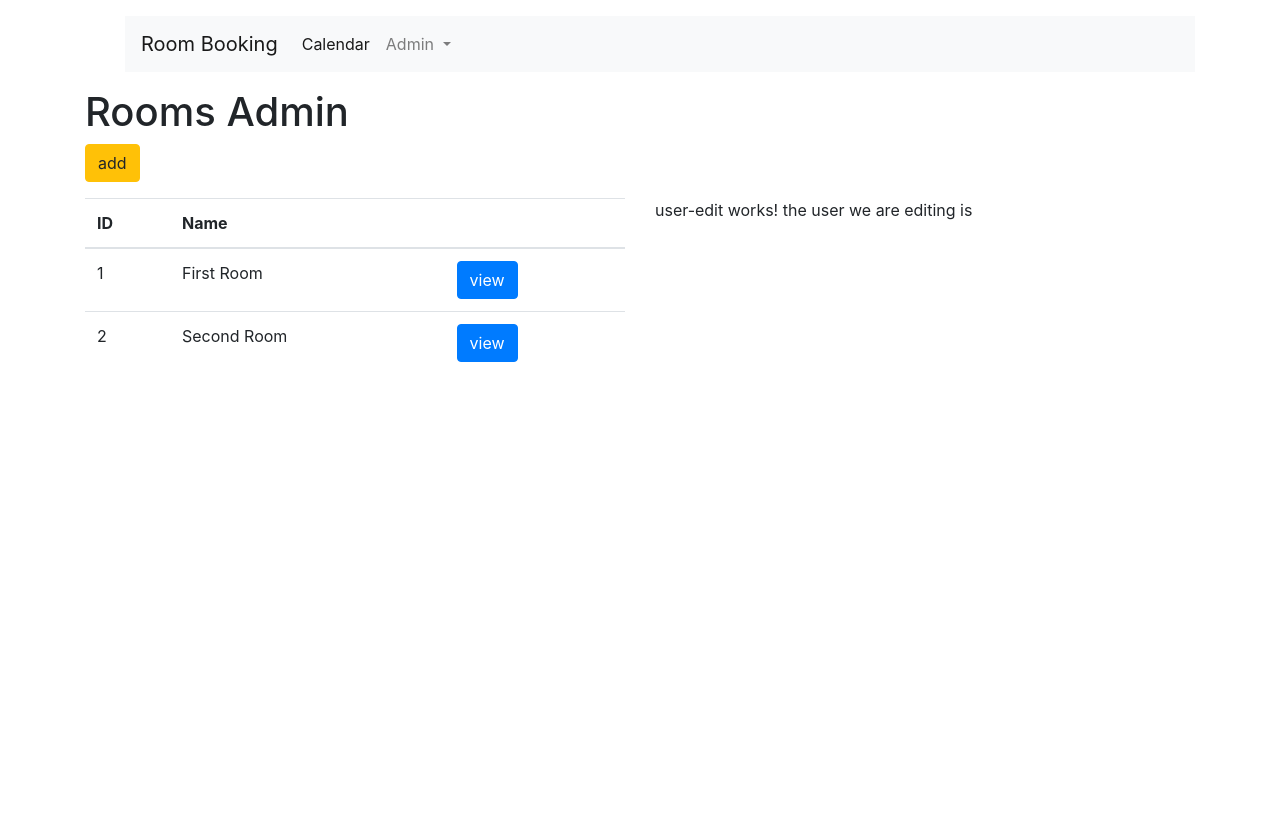
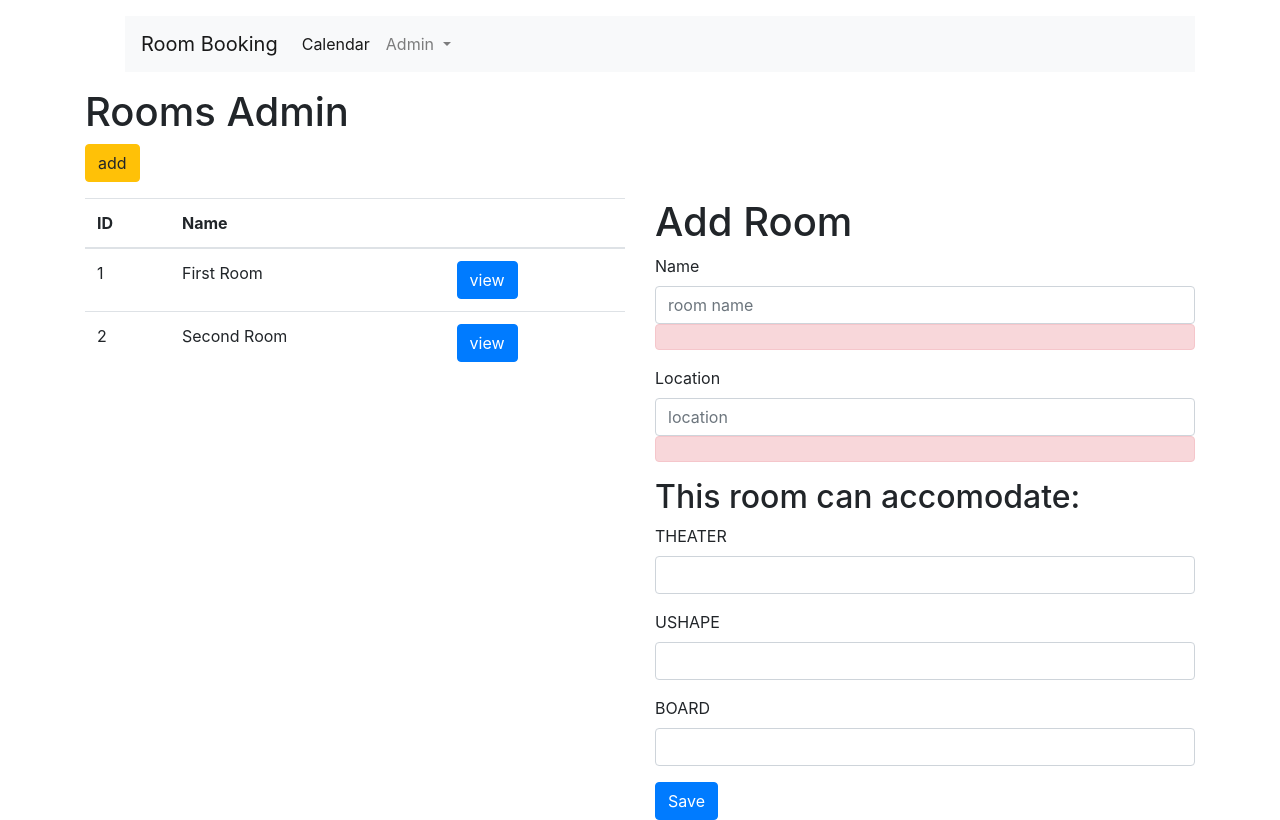
Before and after one commit to foxlovecat1989/RoomBookingClientV2, an Angular app: page /admin/rooms in a window 1280 px wide. Both pictures are taken after a click on the link "add". Built offline with nearby package versions, Linux system fonts and the light colour scheme.

Commit message:
implements room form

```diff
--- a/src/app/admin/rooms/room-detail/room-detail.component.ts
+++ b/src/app/admin/rooms/room-detail/room-detail.component.ts
@@ -11,7 +11,6 @@ export class RoomDetailComponent implements OnInit {
 
   @Input('room')
   room!: Room;
-  layouts = Object.keys(Layout);
 
   constructor(private router: Router) { }
 
--- a/src/app/admin/rooms/room-edit/room-edit.component.html
+++ b/src/app/admin/rooms/room-edit/room-edit.component.html
@@ -1 +1,25 @@
-<p>user-edit works! the user we are editing is {{room.name}}</p>
+<h1> {{room.id == null ? 'Add' : 'Edit'}} Room</h1>
+
+<form [formGroup]="roomForm">
+  <div class="form-group">
+    <label for="name">Name</label>
+    <input type="text" class="form-control" id="name" placeholder="room name" formControlName="roomName" required>
+    <div class="alert alert-danger"></div>
+
+  </div>
+  <div class="form-group">
+    <label for="location">Location</label>
+    <input type="text" class="form-control" id="location" placeholder="location" formControlName="location" required>
+    <div class="alert alert-danger"></div>
+  </div>
+
+  <h2>This room can accomodate:</h2>
+
+  <!-- list the layout types here -->
+  <div class="form-group" *ngFor="let key of keysOfLayout">
+    <label for="layout{{ key }}">{{ key }}</label>
+    <input type="number" class="form-control" id="layout{{ key }}" formControlName="layout{{ key }}">
+  </div>
+
+  <button type="button" class="btn btn-primary" (click)="onSubmit()">Save</button>
+</form>
--- a/src/app/admin/rooms/room-edit/room-edit.component.ts
+++ b/src/app/admin/rooms/room-edit/room-edit.component.ts
@@ -1,5 +1,7 @@
 import { Component, Input, OnInit } from '@angular/core';
-import { Room } from 'src/app/model/Room';
+import { FormControl, FormControlName, FormGroup } from '@angular/forms';
+import { DataService } from 'src/app/data.service';
+import { Layout, LayoutCapacity, Room } from 'src/app/model/Room';
 
 @Component({
   selector: 'room-edit',
@@ -10,10 +12,49 @@ export class RoomEditComponent implements OnInit {
 
   @Input('room')
   room!: Room;
-
-  constructor() { }
+  keysOfLayout = Object.keys(Layout);
+  roomForm = new FormGroup(
+    {
+      roomName : new FormControl('roomName'),
+      location : new FormControl('location')
+    }
+  );
+  constructor(private dataService: DataService) { }
 
   ngOnInit(): void {
+    this.putValueIntoForm();
+    for(const key of this.keysOfLayout)
+      this.roomForm.addControl(`layout${key}`, new FormControl(`layout${key}`));
   }
 
+  private putValueIntoForm() {
+    this.roomForm.patchValue(
+      {
+        roomName: this.room.name,
+        location: this.room.location
+      }
+    );
+  }
+
+  onSubmit(){
+    this.extractValueFromForm();
+    console.log(this.room);
+    // call a method to the dataService to save room
+
+  }
+
+
+  private extractValueFromForm() {
+    this.room.name = this.roomForm.controls['roomName'].value;
+    this.room.location = this.roomForm.controls['location'].value;
+    this.room.layoutCapacities = new Array<LayoutCapacity>();
+    for(const key of this.keysOfLayout){
+      const layoutCapacity = new LayoutCapacity();
+      if(this.dataService.isValidKey(key, Layout)){
+        layoutCapacity.layout = Layout[key];
+        layoutCapacity.capacity = this.roomForm.controls[`layout${key}`].value;
+      }
+      this.room.layoutCapacities.push(layoutCapacity);
+    }
+  }
 }
--- a/src/app/app.module.ts
+++ b/src/app/app.module.ts
@@ -12,7 +12,7 @@ import { RoomDetailComponent } from './admin/rooms/room-detail/room-detail.compo
 import { RoomEditComponent } from './admin/rooms/room-edit/room-edit.component';
 import { UserDetailComponent } from './admin/users/user-detail/user-detail.component';
 import { UserEditComponent } from './admin/users/user-edit/user-edit.component';
-import { FormsModule } from '@angular/forms';
+import { FormsModule, ReactiveFormsModule } from '@angular/forms';
 
 @NgModule({
   declarations: [
@@ -30,7 +30,8 @@ import { FormsModule } from '@angular/forms';
   imports: [
     BrowserModule,
     AppRoutingModule,
-    FormsModule
+    FormsModule,
+    ReactiveFormsModule
   ],
   providers: [],
   bootstrap: [AppComponent]
--- a/src/app/data.service.ts
+++ b/src/app/data.service.ts
@@ -84,4 +84,9 @@ export class DataService {
 
     return of(newUser);
   }
+
+  isValidKey(key: string, obj: {[propName: string]: any}) : key is keyof object {
+    return key in obj;
+  }
+
 }
```
